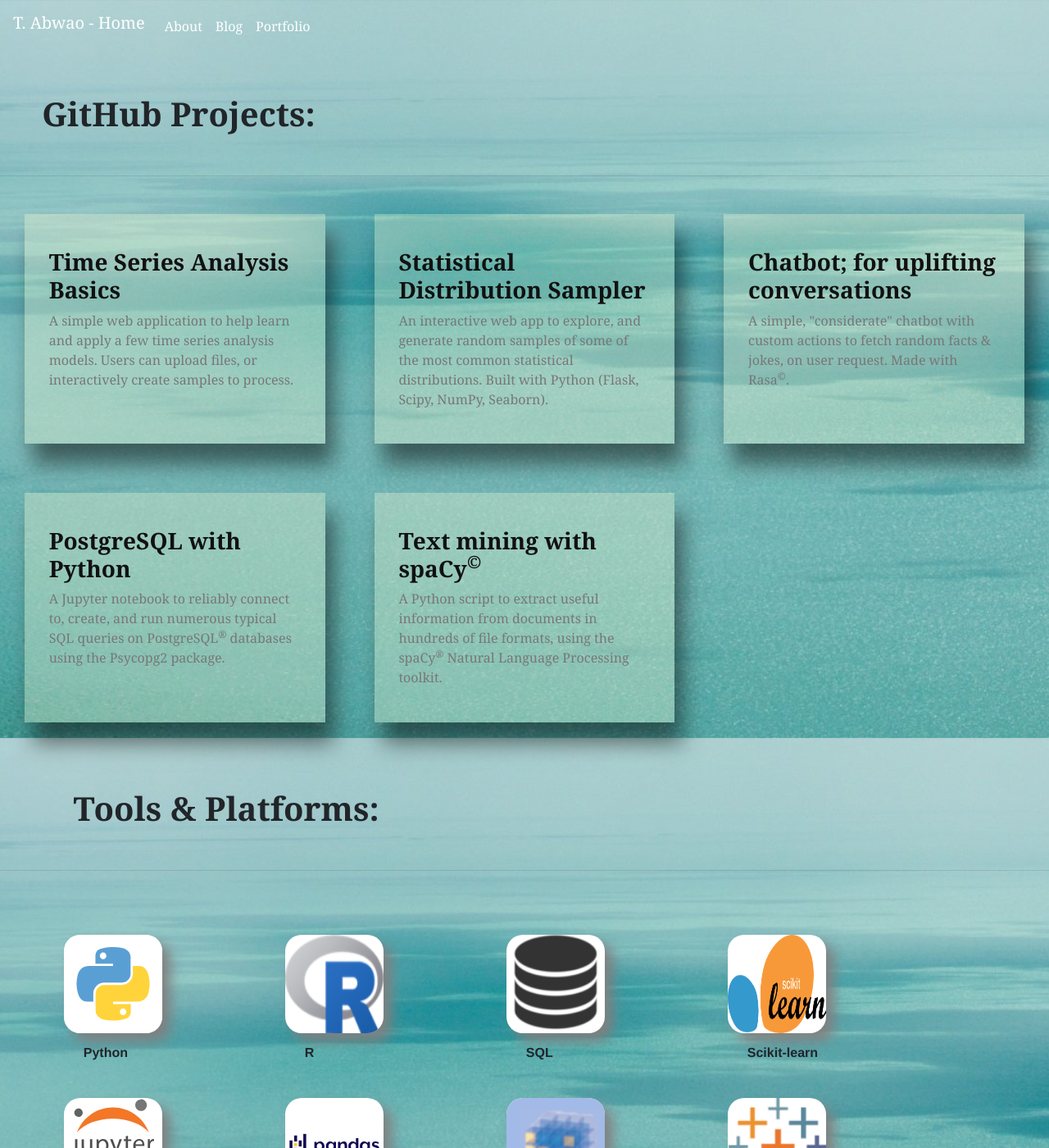
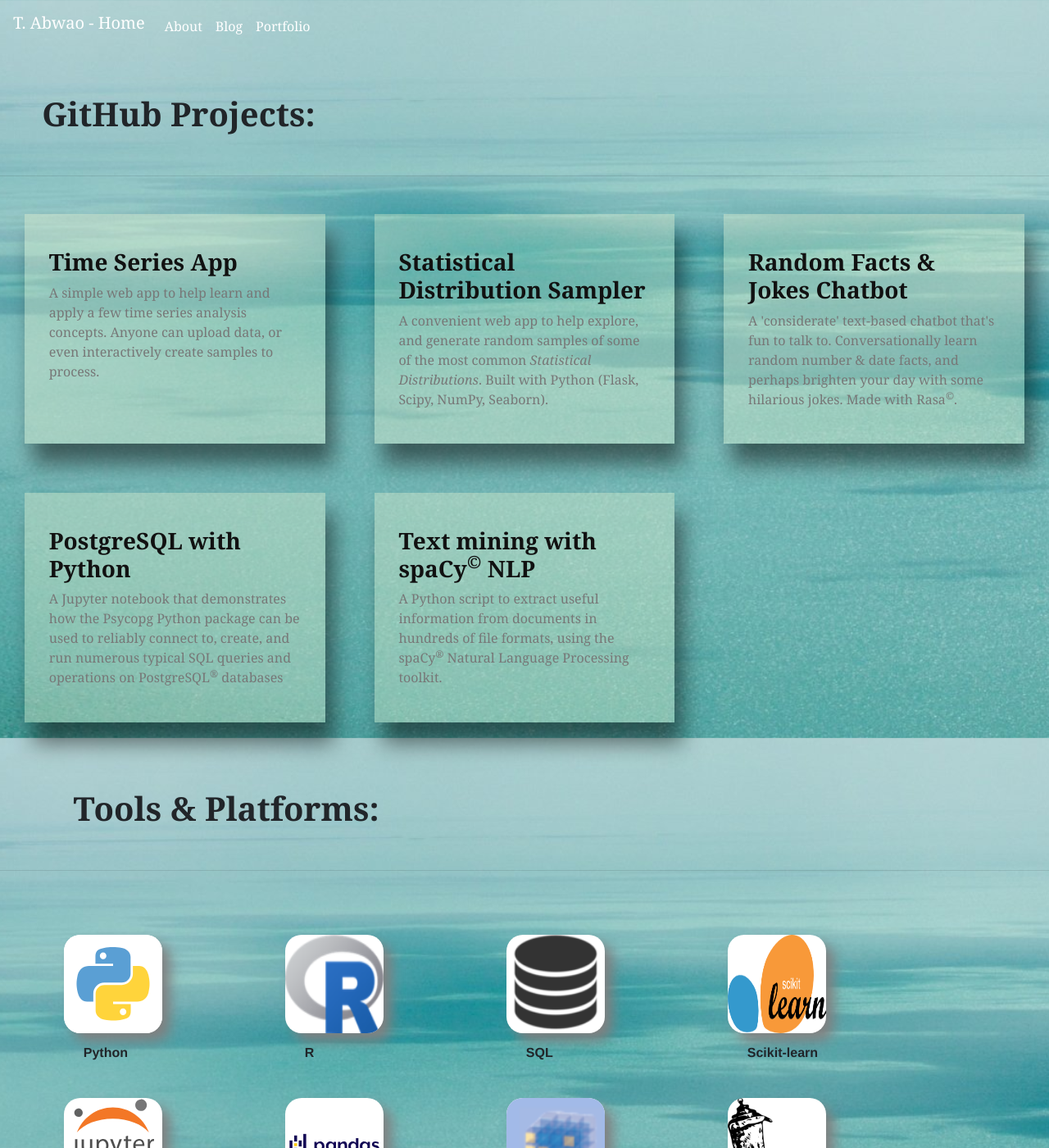
Before and after one commit to Tim-Abwao/tim-abwao.github.io, a Jekyll site: the page built from portfolio.html, in a window 1280 px wide and 1400 px high. Shown: the whole window at 82% size. Built offline with Jekyll 4.4.1, drawn with Linux system fonts in a browser that asks for light colours.

Commit message:
Updating project info

```diff
--- a/_data/projects.yml
+++ b/_data/projects.yml
@@ -1,20 +1,15 @@
-- title: "Time Series Analysis Basics"
+- title: "Time Series App"
   link: "https://github.com/Tim-Abwao/time-series-app"
-  summary: "A simple web application to help learn and apply a few time series analysis models. Users can upload files, or interactively create samples to process."
-  background: "/assets/images/test.jpg"
+  summary: "A simple web app to help learn and apply a few time series analysis concepts. Anyone can upload data, or even interactively create samples to process."
 - title: "Statistical Distribution Sampler"
   link: "https://github.com/Tim-Abwao/statistical-distributions-flask"
-  summary: "An interactive web app to explore, and generate random samples of some of the most common statistical distributions. Built with Python (Flask, Scipy, NumPy, Seaborn)."
-  background: "/assets/images/test.jpg"
-- title: "Chatbot; for uplifting conversations"
+  summary: "A convenient web app to help explore, and generate random samples of some of the most common <em>Statistical Distributions</em>. Built with Python (Flask, Scipy, NumPy, Seaborn)."
+- title: "Random Facts & Jokes Chatbot "
   link: "https://github.com/Tim-Abwao/rasa-chatbot"
-  summary: 'A simple, "considerate" chatbot with custom actions to fetch random facts & jokes, on user request. Made with Rasa<sup>&copy;</sup>.'
-  background: "/assets/images/test.jpg"
+  summary: "A 'considerate' text-based chatbot that's fun to talk to. Conversationally learn random number & date facts, and perhaps brighten your day with some hilarious jokes. Made with Rasa<sup>&copy;</sup>."
 - title: "PostgreSQL with Python"
   link: "https://github.com/Tim-Abwao/Psycopg2-Basics/blob/master/PostgreSQL%20Basics%20with%20Psycopg2.ipynb"
-  summary: "A Jupyter notebook to reliably connect to, create, and run numerous typical SQL queries on PostgreSQL<sup>&reg;</sup> databases using the Psycopg2 package."
-  background: "/assets/images/test.jpg"
-- title: "Text mining with spaCy<sup>&copy</sup>"
+  summary: "A Jupyter notebook that demonstrates how the Psycopg Python package can be used to reliably connect to, create, and run numerous typical SQL queries and operations on PostgreSQL<sup>&reg;</sup> databases"
+- title: "Text mining with spaCy<sup>&copy</sup> NLP"
   link: "https://github.com/Tim-Abwao/text-mining-spacy"
   summary: "A Python script to extract useful information from documents in hundreds of file formats, using the spaCy<sup>&reg;</sup> Natural Language Processing toolkit."
-  background: "/assets/images/test.jpg"
--- a/_data/toolkit.yml
+++ b/_data/toolkit.yml
@@ -19,6 +19,9 @@
 - name: "NumPy"
   icon: "numpy.png"
   link: "https://numpy.org"
+- name: "Flask"
+  icon: "flask-icon.png"
+  link: "flask.palletsprojects.com"
 - name: "Tableau"
   icon: "tableau.png"
   link: "https://www.tableau.com"
@@ -43,9 +46,6 @@
 - name: "Heroku"
   icon: "heroku.svg"
   link: "https://www.heroku.com/"
-- name: "Flask"
-  icon: "flask-icon.png"
-  link: "flask.palletsprojects.com"
 - name: "HTML5"
   icon: "html5.svg"
   link: "https://en.wikipedia.org/wiki/HTML"
```
